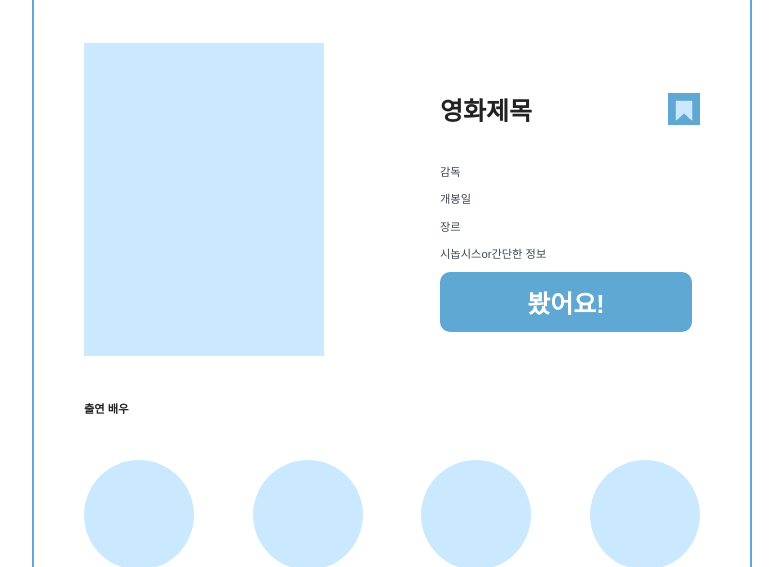
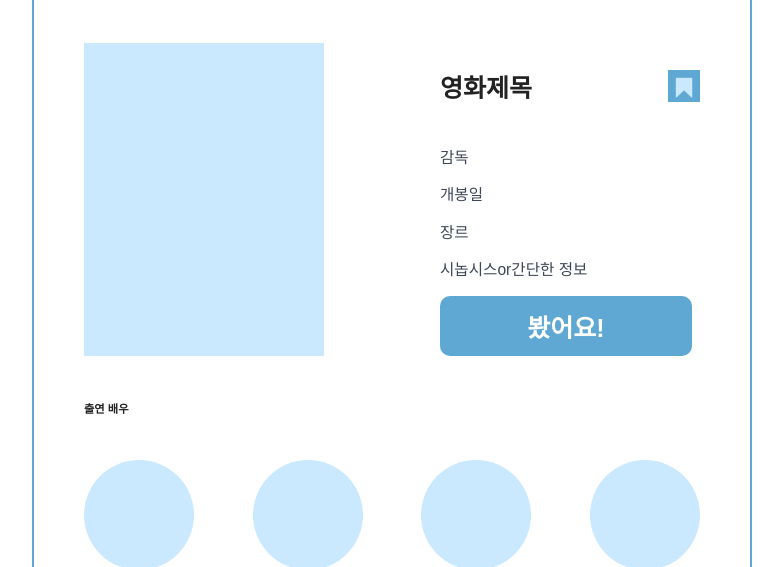
Before and after one commit to seohuizzang/FE_Publish, a plain HTML site: page film.html in a window 1280 px wide. Shown: the part 257-824 px from the top of the page, without its empty margins (248-1031 px from the left). Drawn offline with Linux system fonts and the light colour scheme.

Commit message:
font-size

```diff
--- a/FILMstyle.css
+++ b/FILMstyle.css
@@ -32,10 +32,15 @@
 }
 .infoLayout {
     width: 26rem;
+    height: 31.3rem;
+    display: flex;
+    flex-direction: column;
+    align-items: stretch;
+    justify-content: space-between;
 }
 .detailinfo {
     color: var(--color-gray-500);
-    font-size: var(--font-small);
+    font-size: var(--font-regular);
     text-align: left;
 }
 .watched {
```
